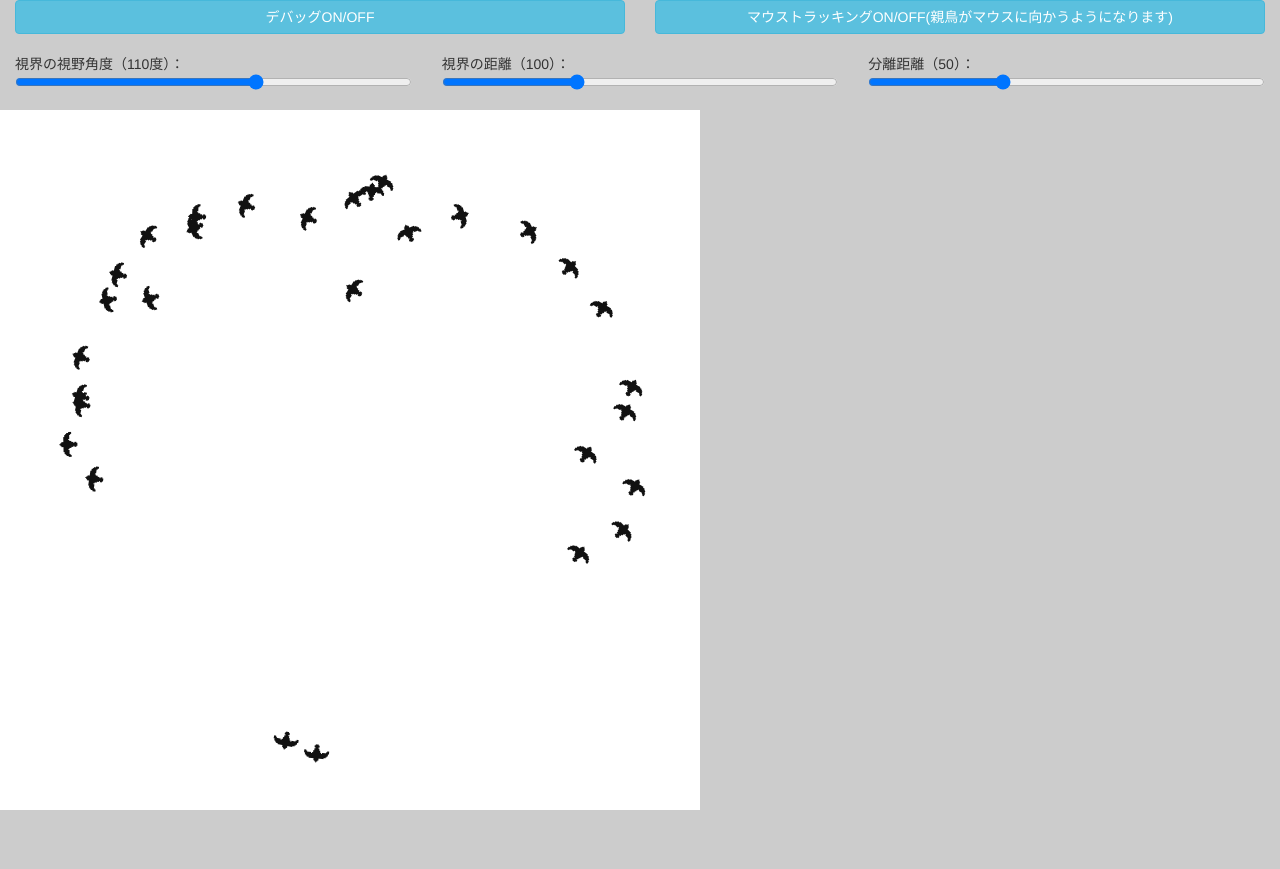
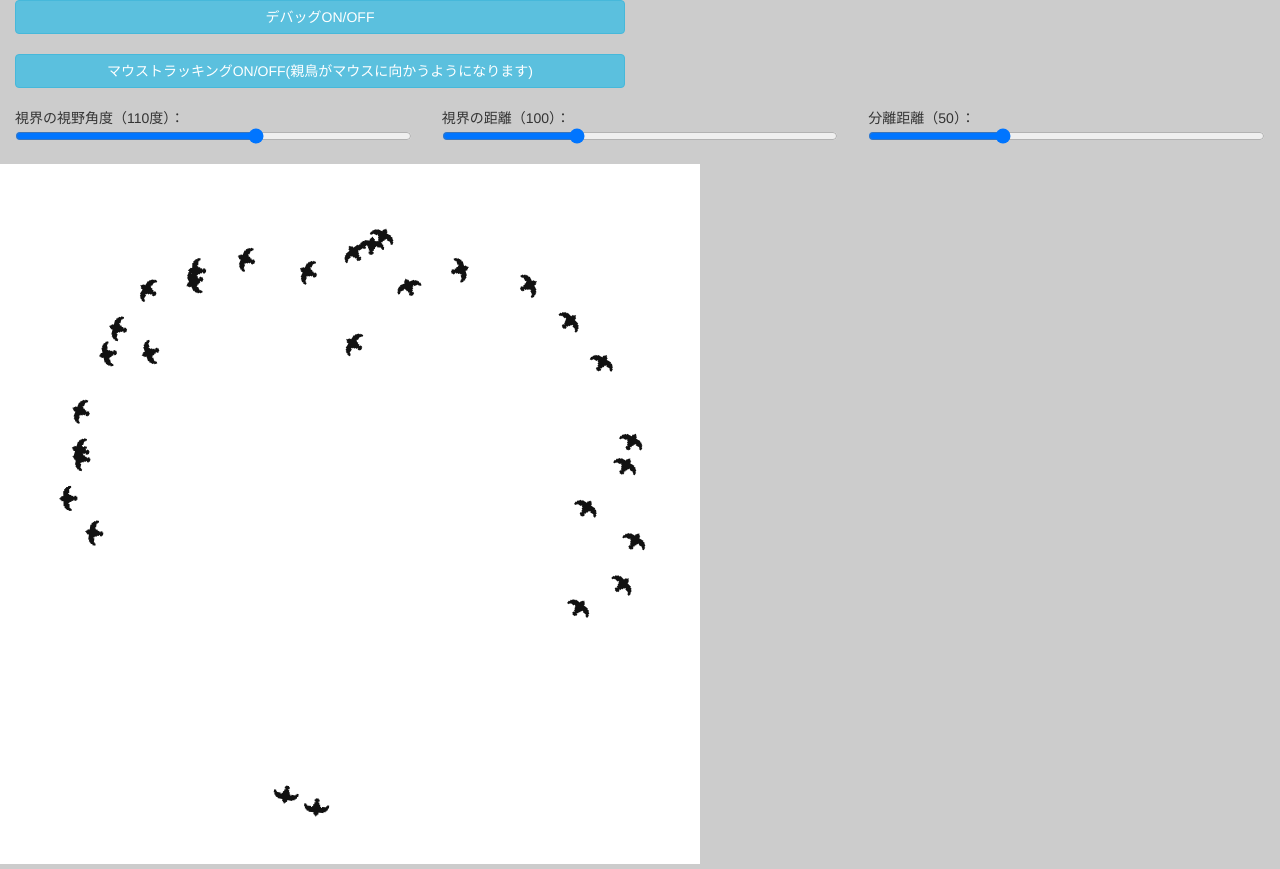
Before and after one commit to alf-ytakada/flocking_js, a website: page dist/index.html in a window 1280 px wide. Before the commit the page ends 815 px from the top, so only its background shows below. Drawn offline with nearby package versions, Linux system fonts and the light colour scheme.

Commit message:
UI更新

```diff
--- a/dist/index.html
+++ b/dist/index.html
@@ -17,18 +17,18 @@ canvas {
 </style>
 </head>
 <body>
-	<div>
-		<div class="row-fluid">
-			<div class="col-sm-6">
+	<div class="container-fluid">
+		<div class="row">
+			<div class="col-md-6">
 				<button class="btn btn-info btn-block" id="btn_debug">デバッグON/OFF</button><br>
 			</div>
 		</div>
-		<div class="row-fluid">
-			<div class="col-sm-6">
+		<div class="row">
+			<div class="col-md-6">
 				<button class="btn btn-info btn-block" id="btn_mouse_tracking">マウストラッキングON/OFF(親鳥がマウスに向かうようになります)</button><br>
 			</div>
 		</div>
-		<div class="row-fluid">
+		<div class="row">
 			<div class="col-md-4">
 			視界の視野角度（<span id="range">110</span>度）：<input name="range" type="range" min=0 max=180 value=110><br>
 			</div>
```
